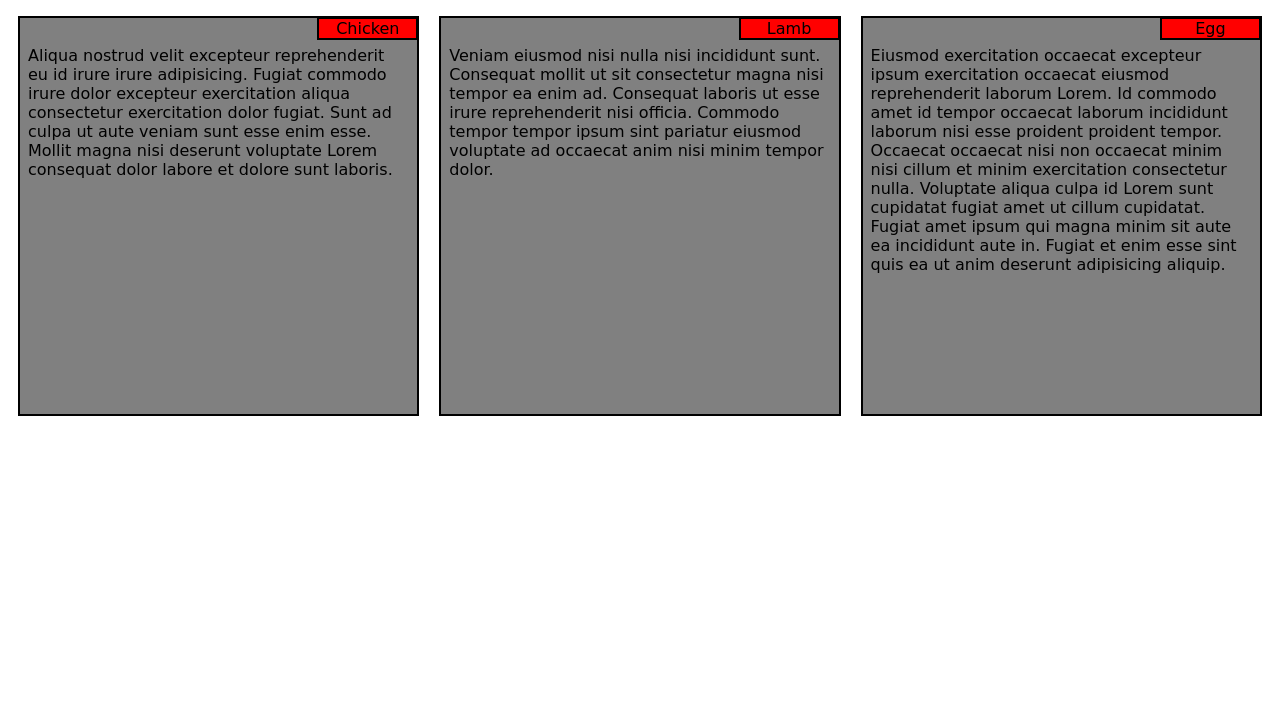
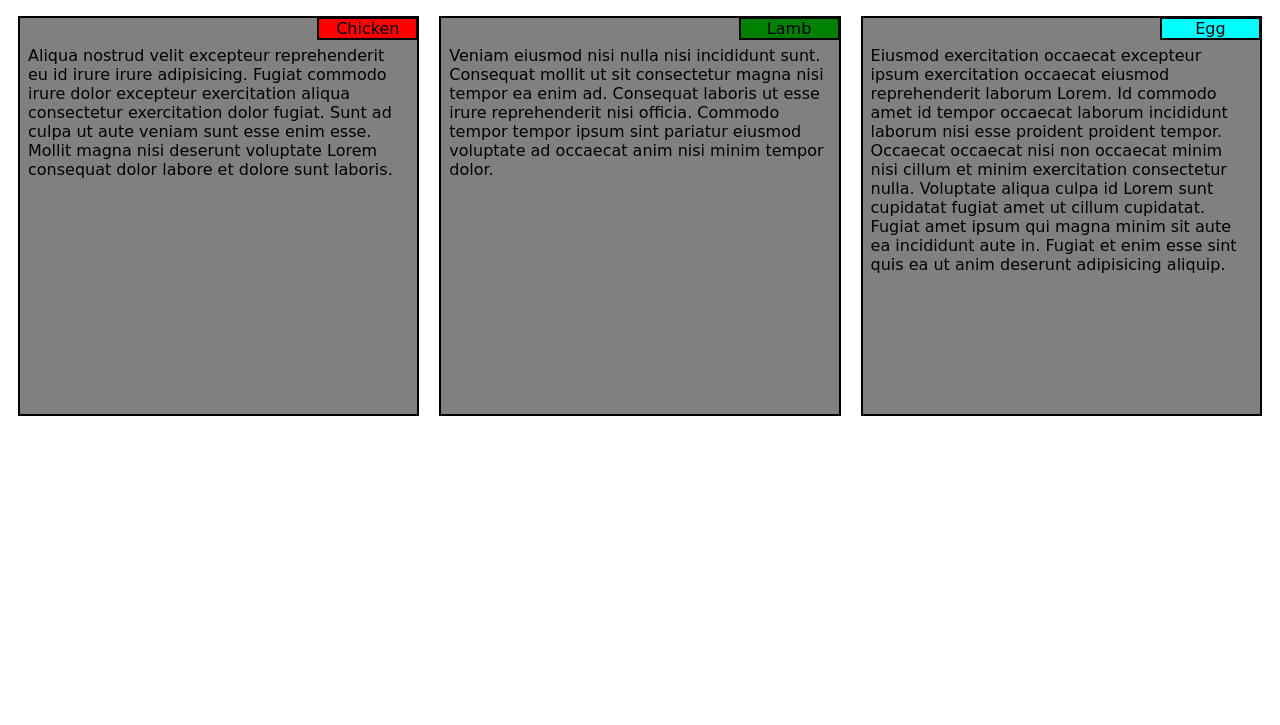
Before and after one commit to parikshith-2904/Web_Dev_Coursera, a plain HTML site: page index.html in a window 1280 px wide. Shown: the part 75-800 px from the top of the page. Drawn offline with Linux system fonts and the light colour scheme.

Commit message:
Edited Files

```diff
--- a/index.html
+++ b/index.html
@@ -15,14 +15,14 @@
         <div class="container">
 
             <section class="col" id="s1">
-                <div>Chicken</div>
+                <div id="d1">Chicken</div>
                 <p>
                     Aliqua nostrud velit excepteur reprehenderit eu id irure irure adipisicing. Fugiat commodo irure dolor excepteur exercitation aliqua consectetur exercitation dolor fugiat. Sunt ad culpa ut aute veniam sunt esse enim esse. Mollit magna nisi deserunt voluptate Lorem consequat dolor labore et dolore sunt laboris.
                 </p>
             </section>
 
             <section class="col" id="s2">
-                <div>Lamb</div>
+                <div id="d2">Lamb</div>
 
                 <p>
                     Veniam eiusmod nisi nulla nisi incididunt sunt. Consequat mollit ut sit consectetur magna nisi tempor ea enim ad. Consequat laboris ut esse irure reprehenderit nisi officia. Commodo tempor tempor ipsum sint pariatur eiusmod voluptate ad occaecat anim nisi minim tempor dolor.
@@ -31,7 +31,7 @@
             </section>
 
             <section class="col" id="s3">
-                <div>Egg</div>
+                <div id="d3">Egg</div>
 
                 <p>
                     Eiusmod exercitation occaecat excepteur ipsum exercitation occaecat eiusmod reprehenderit laborum Lorem. Id commodo amet id tempor occaecat laborum incididunt laborum nisi esse proident proident tempor. Occaecat occaecat nisi non occaecat minim nisi cillum et minim exercitation consectetur nulla. Voluptate aliqua culpa id Lorem sunt cupidatat fugiat amet ut cillum cupidatat. Fugiat amet ipsum qui magna minim sit aute ea incididunt aute in. Fugiat et enim esse sint quis ea ut anim deserunt adipisicing aliquip.
--- a/styles.css
+++ b/styles.css
@@ -21,7 +21,18 @@ section div{
     border-width: 1px 1px 2px 2px;
     width: 100px;
     text-align: center;
+}
+
+#d1{
     background-color: red;
+}
+
+#d2{
+    background-color: green;
+}
+
+#d3{
+    background-color: aqua;
 }
 
 p{
```
